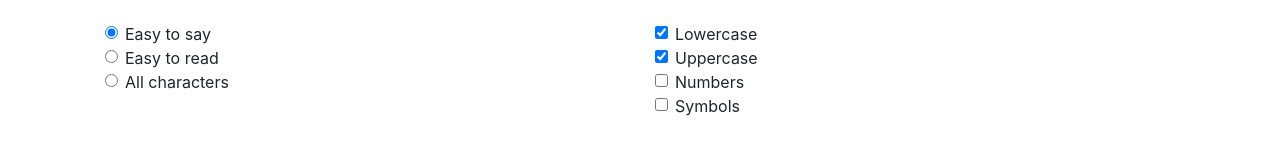
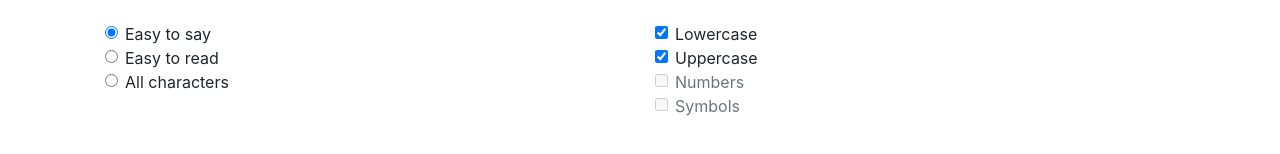
Before and after one commit to inakidelamadrid/strong-password-generator-chrome-addon, a React (Create React App) app: page / in a window 1280 px wide. Shown: the part 150-304 px from the top of the page. Built offline with nearby package versions, Linux system fonts and the light colour scheme.

Commit message:
Set disabled char types state

```diff
--- a/src/pages/HomePage/AlphaNumSymComplexitySettings/index.js
+++ b/src/pages/HomePage/AlphaNumSymComplexitySettings/index.js
@@ -19,6 +19,7 @@ export const CHARACTER_TYPES = {
 };
 
 const AlphaNumSymComplexitySettings = ({
+  disabledCharTypes,
   handleCharacterGroupOptionsChange,
   selectedCharacterGroup,
   selectedCharTypes,
@@ -59,6 +60,7 @@ const AlphaNumSymComplexitySettings = ({
         {map(CHARACTER_TYPES, (value, key) => (
           <Form.Check
             checked={selectedCharTypes.includes(value)}
+            disabled={disabledCharTypes.includes(value)}
             id={`character_type_${key}`}
             key={`cb_${key}`}
             label={capitalize(value)}
--- a/src/pages/HomePage/index.js
+++ b/src/pages/HomePage/index.js
@@ -11,9 +11,16 @@ import {
 
 const HomePage = props => {
   const [digitsLength, setDigitsLength] = useState(8);
+
+  const [disabledCharTypes, setDisabledCharTypes] = useState([
+    CHARACTER_TYPES.number,
+    CHARACTER_TYPES.symbols,
+  ]);
+
   const [selectedCharacterGroup, setSelectedCharacterGroup] = useState(
     CHARACTER_GROUPS_VALUES.easyToSay,
   );
+
   const [selectedCharTypes, setSelectedCharTypes] = useState([
     CHARACTER_TYPES.lower,
     CHARACTER_TYPES.upper,
@@ -45,6 +52,7 @@ const HomePage = props => {
           </Col>
         </Form.Group>
         <AlphaNumSymComplexitySettings
+          disabledCharTypes={disabledCharTypes}
           handleCharacterGroupOptionsChange={handleCharacterGroupOptionsChange}
           selectedCharacterGroup={selectedCharacterGroup}
           selectedCharTypes={selectedCharTypes}
```
